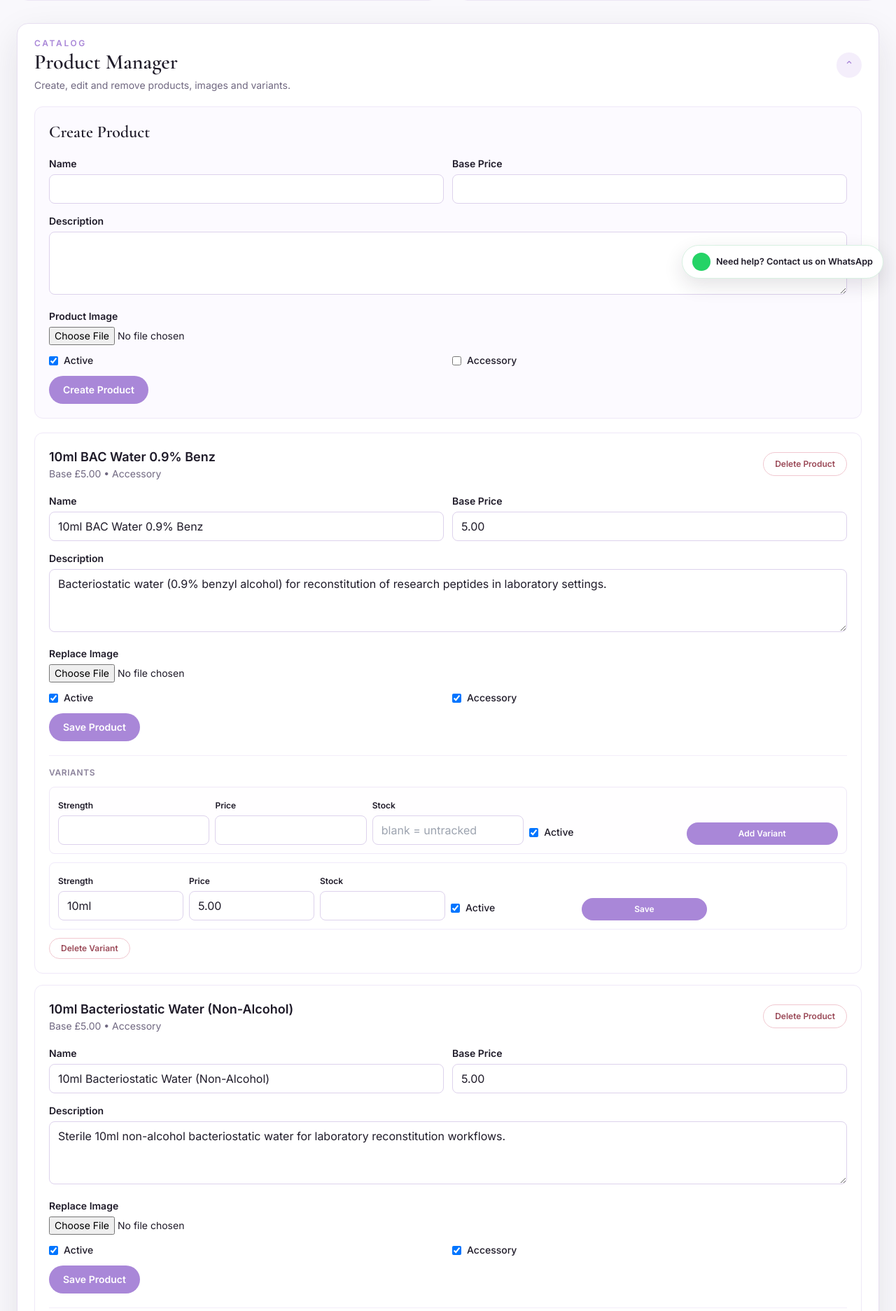
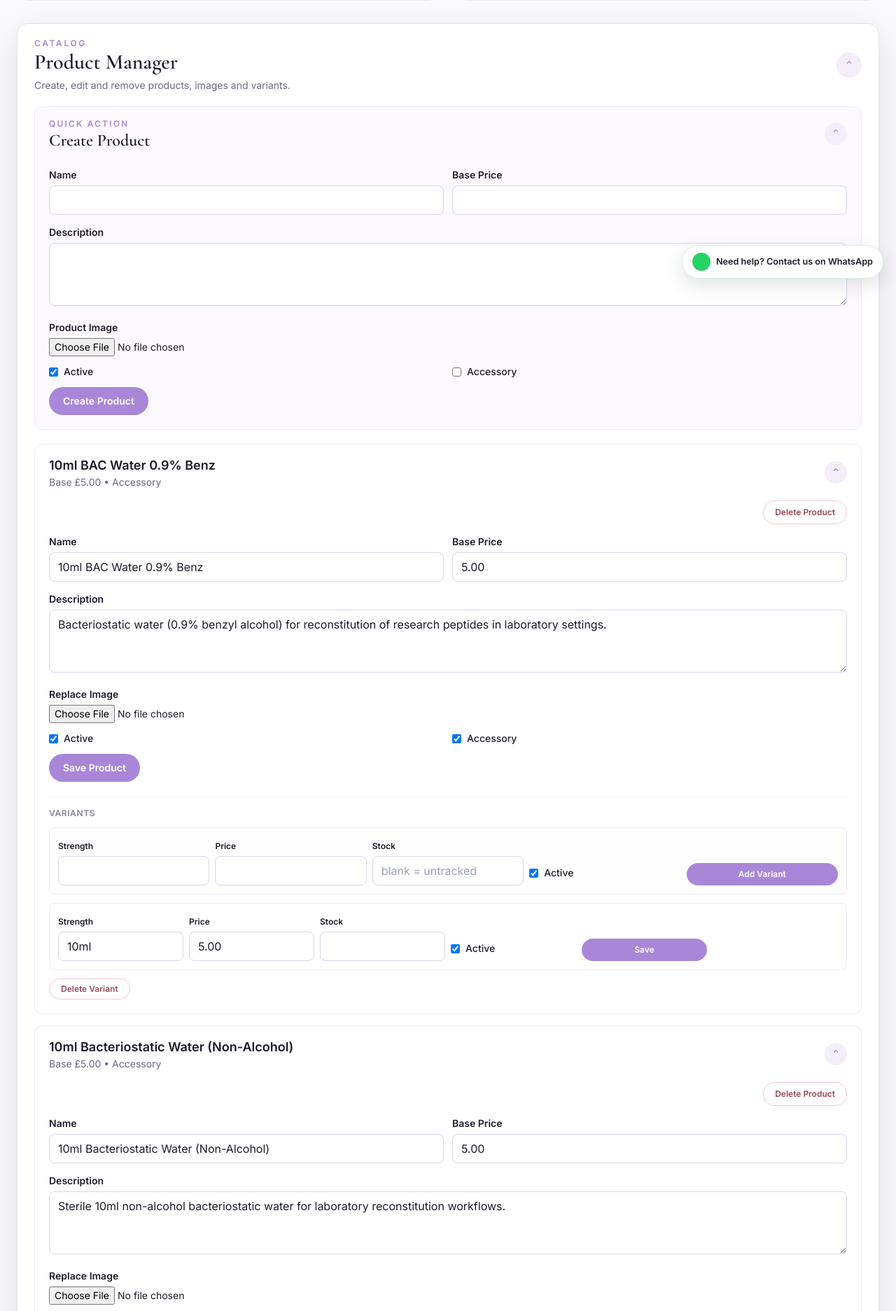
Before and after one commit to Learan-Canning/lightlab, a Django app: page /manager/dashboard/ in a window 1280 px wide. Shown: the part 384-2257 px from the top of the page at 70% size. Run offline with Django 5.2, Linux system fonts and the light colour scheme; the visitor is signed in with stand-in values (Sample User, id 1); data comes from the database, SQL or seed files in the repository; data that the repository does not hold is empty; some libraries are stand-ins or nearby versions.

Commit message:
Make product manager forms collapsible to reduce scrolling

```diff
--- a/templates/manager_dashboard.html
+++ b/templates/manager_dashboard.html
@@ -135,9 +135,16 @@
         </summary>
 
         <div class="px-5 pb-5 sm:px-6 sm:pb-6 space-y-5">
-          <article class="rounded-xl border border-[#efe8f8] bg-[#fcfaff] p-4 sm:p-5">
-            <h3 class="font-heading text-2xl">Create Product</h3>
-            <form method="post" enctype="multipart/form-data" class="mt-4 grid grid-cols-1 md:grid-cols-2 gap-3">
+          <details class="group rounded-xl border border-[#efe8f8] bg-[#fcfaff]" open>
+            <summary class="list-none cursor-pointer px-4 py-4 sm:px-5 flex items-center justify-between gap-3">
+              <div>
+                <p class="text-xs font-semibold uppercase tracking-[0.18em] text-llprimary">Quick Action</p>
+                <h3 class="font-heading text-2xl leading-none mt-1">Create Product</h3>
+              </div>
+              <span class="inline-flex h-8 w-8 items-center justify-center rounded-full bg-[#f4eefb] text-llprimary transition group-open:rotate-180">⌄</span>
+            </summary>
+            <div class="px-4 pb-4 sm:px-5 sm:pb-5">
+              <form method="post" enctype="multipart/form-data" class="mt-2 grid grid-cols-1 md:grid-cols-2 gap-3">
                 {% csrf_token %}
                 <input type="hidden" name="action" value="create_product" />
 
@@ -175,16 +182,22 @@
                   <button type="submit" class="rounded-full bg-llprimary text-white px-5 py-2.5 text-sm font-semibold hover:bg-llprimaryDark transition">Create Product</button>
                 </div>
               </form>
-          </article>
+            </div>
+          </details>
 
           <div class="space-y-4">
             {% for product in manager_products %}
-              <article class="rounded-xl border border-[#efe8f8] bg-white p-4 sm:p-5">
-                <div class="flex flex-col sm:flex-row sm:items-center sm:justify-between gap-3">
+              <details class="group rounded-xl border border-[#efe8f8] bg-white" open>
+                <summary class="list-none cursor-pointer px-4 py-4 sm:px-5 flex items-center justify-between gap-3">
                   <div>
                     <p class="font-semibold text-lg">{{ product.name }}</p>
                     <p class="text-sm text-[#706881]">Base £{{ product.price }}{% if product.is_accessory %} • Accessory{% endif %}{% if not product.is_active %} • Inactive{% endif %}</p>
                   </div>
+                  <span class="inline-flex h-8 w-8 items-center justify-center rounded-full bg-[#f4eefb] text-llprimary transition group-open:rotate-180">⌄</span>
+                </summary>
+
+                <div class="px-4 pb-4 sm:px-5 sm:pb-5">
+                  <div class="flex justify-end mb-3">
                     <form method="post" onsubmit="return confirm('Delete this product and all its variants?');">
                       {% csrf_token %}
                       <input type="hidden" name="action" value="delete_product" />
@@ -193,7 +206,7 @@
                     </form>
                   </div>
 
-                <form method="post" enctype="multipart/form-data" class="mt-4 grid grid-cols-1 md:grid-cols-2 gap-3">
+                  <form method="post" enctype="multipart/form-data" class="grid grid-cols-1 md:grid-cols-2 gap-3">
                     {% csrf_token %}
                     <input type="hidden" name="action" value="update_product" />
                     <input type="hidden" name="product_id" value="{{ product.id }}" />
@@ -300,7 +313,8 @@
                       <p class="text-sm text-[#706881]">No variants yet.</p>
                     {% endfor %}
                   </div>
-              </article>
+                </div>
+              </details>
             {% empty %}
               <p class="text-sm text-[#706881]">No products available yet.</p>
             {% endfor %}
```
Lines whose indentation alone changed are shown as unchanged.
